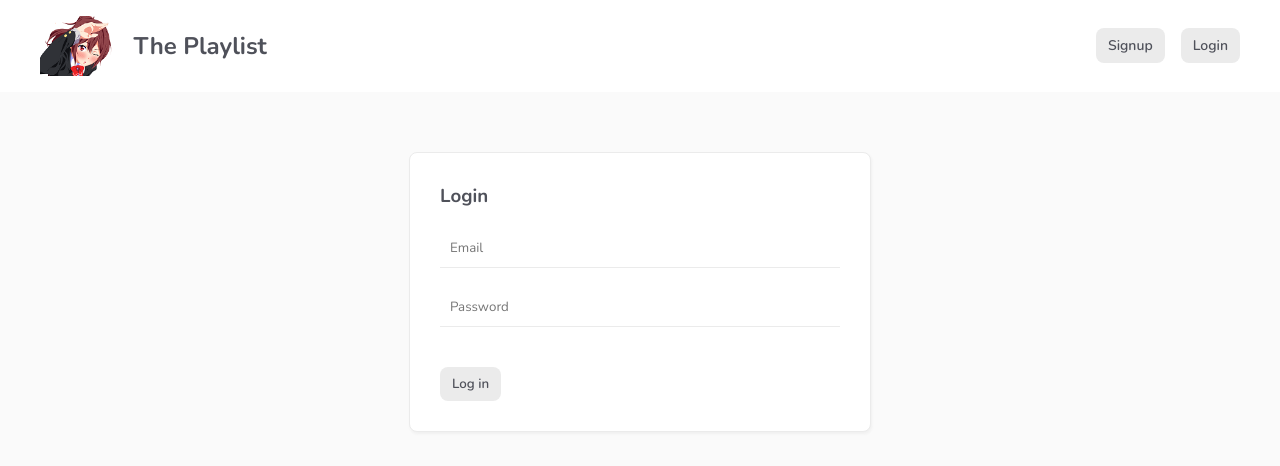
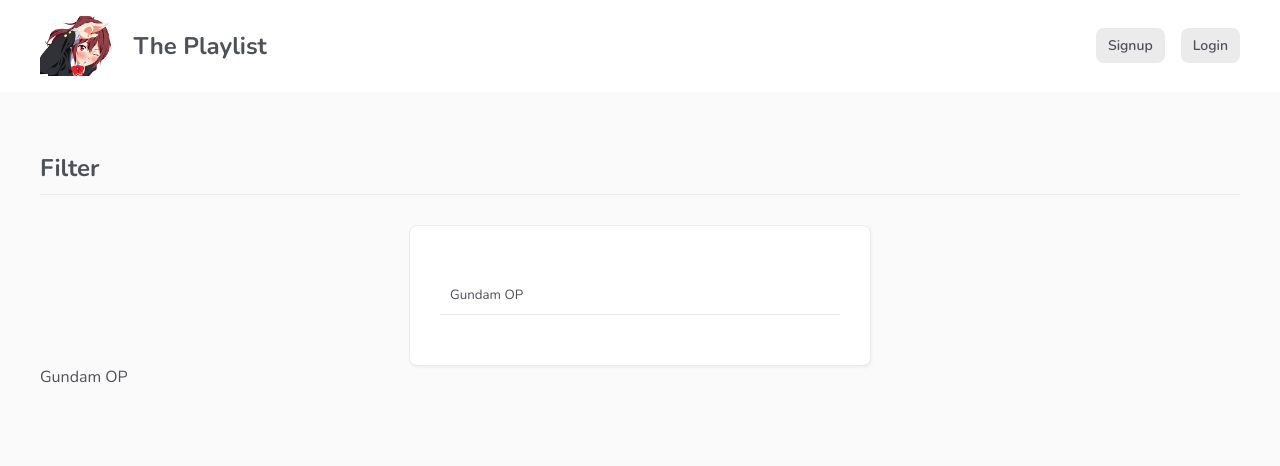
Before and after one commit to quangddinh/playlist-app, a Vue app: page /playlists/filter in a window 1280 px wide. Before the commit this address led to /login. Shown: the top 466 px of the page. Built offline with nearby package versions, Linux system fonts and the light colour scheme; no server answers; the database is empty.

Commit message:
add filter by name

```diff
--- a/src/components/Navbar.vue
+++ b/src/components/Navbar.vue
@@ -7,6 +7,9 @@
                 <div v-if="user">
                     <router-link :to="{ name: 'CreatePlaylist' }">Create Playlist</router-link>
                     <router-link :to="{ name: 'UserPlaylists' }">My Playlists</router-link>
+                    <router-link :to="{ name: 'FilterPlaylist' }">Filter Playlist</router-link>
+                    <span>Hi there, {{ user.displayName }}</span>
+
                     <button @click="handleClick">Logout</button>
                 </div>
                 <div v-else>
@@ -68,4 +71,11 @@ button {
     margin-left: 16px;
     font-size: 14px;
 }
+span {
+    font-size: 14px;
+    display: inline-block;
+    margin-left: 16px;
+    padding-left: 16px;
+    border-left: 1px solid #eee;
+}
 </style>
--- a/src/router/index.js
+++ b/src/router/index.js
@@ -5,6 +5,7 @@ import Signup from '../views/auth/Signup.vue';
 import CreatePlaylist from '../views/playlist/CreatePlaylist.vue';
 import PlaylistDetails from '../views/playlist/PlaylistDetails.vue';
 import UserPlaylists from '../views/playlist/UserPlaylists.vue';
+import FilterPlaylist from '../views/playlist/FilterPlaylist.vue';
 
 // route guard
 import { projectAuth } from '../firebase/config';
@@ -54,6 +55,11 @@ const routes = [
         component: UserPlaylists,
         beforeEnter: requireAuth,
     },
+    {
+        path: '/playlists/filter',
+        name: 'FilterPlaylist',
+        component: FilterPlaylist,
+    },
 ];
 
 const router = createRouter({
--- a/src/views/Home.vue
+++ b/src/views/Home.vue
@@ -10,12 +10,15 @@
 <script>
 import getCollection from '../composables/getCollection';
 import ListView from '../components/ListView.vue';
+import { ref } from 'vue';
 export default {
     name: 'Home',
     components: { ListView },
     setup() {
         const { error, documents } = getCollection('playlists');
 
+        // const { documents } = getCollection('playlists', ['title', '==', searchTitle.value]);
+
         return { error, documents };
     },
 };
--- /dev/null
+++ b/src/views/playlist/FilterPlaylist.vue
@@ -0,0 +1,48 @@
+<template>
+    <div class="user-playlists">
+        <h2>Filter</h2>
+        <div v-if="search !== null">
+            <form>
+                <input type="text" placeholder="search" v-model="search" @keypress.enter.prevent="handleSubmit" />
+            </form>
+        </div>
+        <div v-if="playlists">
+            <ListView :playlists="playlists" />
+        </div>
+        <p>{{ search }}</p>
+    </div>
+</template>
+
+<script>
+import getCollection from '@/composables/getCollection';
+import ListView from '@/components/ListView.vue';
+import { ref } from 'vue';
+
+export default {
+    components: { ListView },
+
+    setup() {
+        const search = ref('Gundam OP');
+        const filter = 'Inferno';
+
+        const handleSubmit = () => {
+            if (search.value) {
+                console.log(filter);
+                console.log(search.value);
+            }
+        };
+        const { documents: playlists } = getCollection('playlists', ['title', '==', search.value]);
+
+        console.log(playlists);
+        return { playlists, search, handleSubmit };
+    },
+};
+</script>
+
+<style scoped>
+h2 {
+    padding-bottom: 10px;
+    margin-bottom: 30px;
+    border-bottom: 1px solid var(--secondary);
+}
+</style>
--- a/src/views/playlist/UserPlaylists.vue
+++ b/src/views/playlist/UserPlaylists.vue
@@ -1,14 +1,21 @@
 <template>
     <div class="user-playlists">
         <h2>My Playlists</h2>
+        <div v-if="playlists">
+            <ListView :playlists="playlists" />
+        </div>
+        <router-link :to="{ name: 'CreatePlaylist' }" class="btn">Create a New Playlist</router-link>
     </div>
 </template>
 
 <script>
 import getUser from '@/composables/getUser';
 import getCollection from '@/composables/getCollection';
+import ListView from '@/components/ListView.vue';
 
 export default {
+    components: { ListView },
+
     setup() {
         const { user } = getUser();
         const { documents: playlists } = getCollection('playlists', ['userId', '==', user.value.uid]);
```
